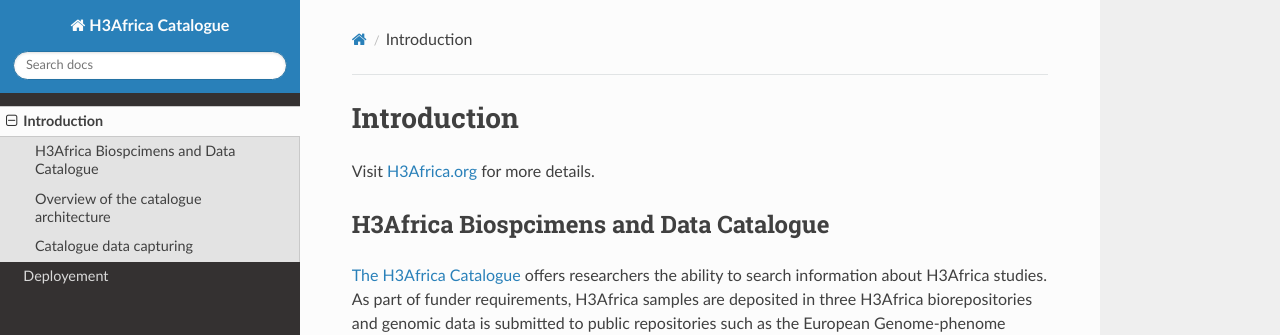
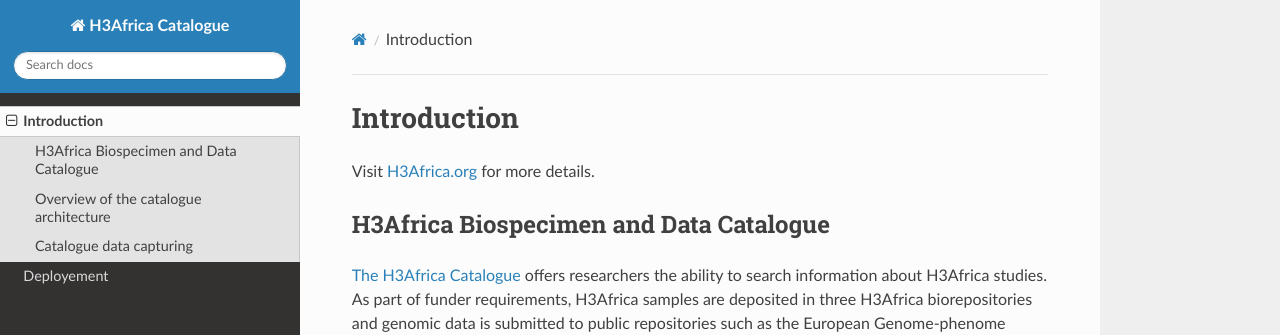
Before and after one commit to hocinebendou/catalogue-docs, an MkDocs documentation site: the page built from docs/index.md, in a window 1280 px wide and 900 px high. Shown: the top 335 px of the window. Built offline with MkDocs 1.6.1, drawn with Linux system fonts in a browser that asks for light colours; nearby versions of some CDN libraries; old or Windows-style settings are respelled for this version of MkDocs.

Commit message:
correct mispelling

```diff
--- a/docs/index.md
+++ b/docs/index.md
@@ -2,7 +2,7 @@
 
 Visit [H3Africa.org](https://h3africa.org/) for more details.
 
-## H3Africa Biospcimens and Data Catalogue
+## H3Africa Biospecimen and Data Catalogue
 
 [The H3Africa Catalogue](https://h3acatalog.sanbi.ac.za/) offers researchers the ability to search information about
 H3Africa studies. As part of funder requirements, H3Africa samples are deposited in three H3Africa biorepositories and
```
